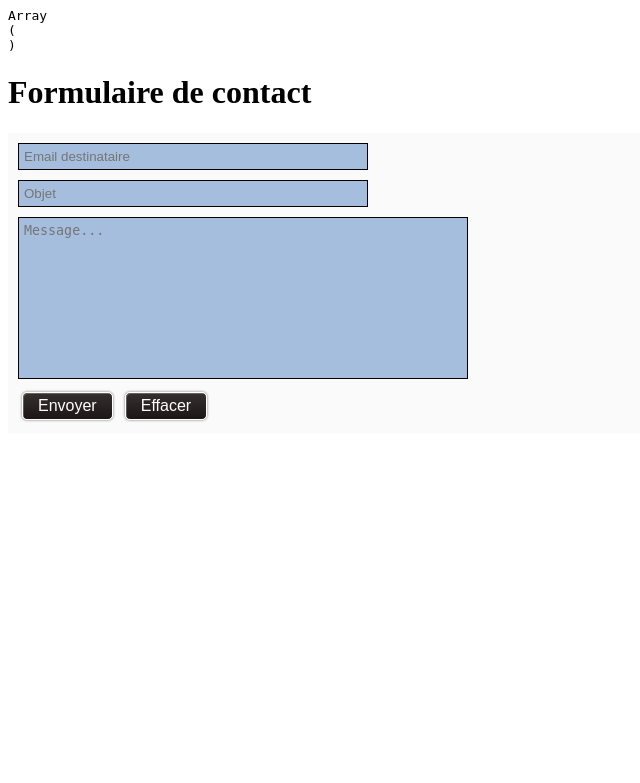
After one commit to SamieGrimm/ActiPress_php, a PHP site: page /envoie.php in a window 1280 px wide. The commit adds this page. Shown: the top 783 px of the page, without its empty margins (0-640 px from the left). Run offline with PHP 8.4, Linux system fonts and the light colour scheme.

Commit message:
push (deconnexion, envoie, actualiser et afficher email dans principale.php)

```diff
--- /dev/null
+++ b/envoie.php
@@ -0,0 +1,43 @@
+<?php
+session_start();
+echo '<pre>';
+print_r($_SESSION);
+echo '</pre>';
+?>
+
+<html>
+
+<head>
+    <meta charset="utf-8">
+    <!-- importer le fichier de style -->
+    <link rel="stylesheet" href="style_envoie.css" media="screen" type="text/css" />
+</head>
+
+<body>
+
+    <h1>Formulaire de contact</h1>
+
+    <form name="formulaire" method="POST" action="envoie_email.php">
+
+            <div class="u-form-email u-form-group u-form-group-2">
+                <input type="text" name="email" id="email" required placeholder="Email destinataire" />
+            </div>
+            <div class="u-form-email u-form-group u-form-group-2">
+                <input type="text" name="sujet" id="sujet" required placeholder="Objet" />
+            </div>
+            <div class="u-form-group u-form-message u-form-group-3">
+                <textarea name="message" id="message" required placeholder="Message..." rows="10"></textarea>
+            </div>
+
+            <div class="u-align-left u-form-group u-form-submit u-form-group-4">
+
+                <input type="submit" value="Envoyer" />
+                <input type="reset" alt="Effacer les champs" value="Effacer" />
+
+            </div>
+        </div>
+    </form>
+
+</body>
+
+</html>
--- a/index.php
+++ b/index.php
@@ -2,6 +2,6 @@
 if (!isset($_SESSION)) {
     header('Location: login.php');
 } else {
-    echo 'yes';
+    header('Location: principale.php');
 }
 ?>
--- /dev/null
+++ b/style_envoie.css
@@ -0,0 +1,69 @@
+form {
+    background-color: #FAFAFA;
+    padding: 10px;
+
+    max-width: 100%;
+}
+
+input[type=text] {
+    border: 1px solid black;
+    background-color: #A6BEDE;
+    width: 350px;
+    margin-bottom: 10px;
+    padding: 5px;
+}
+
+textarea {
+    margin-bottom: 10px;
+    padding: 5px;
+    resize: none;
+    border: 1px solid black;
+    background-color: #A6BEDE;
+    width: 450px;
+}
+
+input[type=button],
+input[type=submit],
+input[type=reset],
+button,
+.button {
+    padding: 4px 15px;
+    margin: 3px 4px;
+    display: inline-block;
+    color: #ffffff;
+    font-size: 16px;
+    cursor: pointer;
+    background: #362F2F;
+    background: linear-gradient(top, #362F2F 0%, #1d1616 100%);
+    background: -moz-linear-gradient(top, #362F2F 0%, #1d1616 100%);
+    background: -webkit-linear-gradient(top, #362F2F 0%, #1d1616 100%);
+    background: -o-linear-gradient(top, #362F2F 0%, #1d1616 100%);
+    border: 1px solid #FFFFFF;
+    border-radius: 5px;
+    -moz-border-radius: 5px;
+    -webkit-border-radius: 5px;
+    -o-border-radius: 5px;
+    box-shadow: 0px 0px 2px 1px rgba(0, 0, 0, 0.25), inset 1px 1px 0px 0px rgba(255, 255, 255, 0.25);
+    -moz-box-shadow: 0px 0px 2px 1px rgba(0, 0, 0, 0.25), inset 1px 1px 0px 0px rgba(255, 255, 255, 0.25);
+    -webkit-box-shadow: 0px 0px 2px 1px rgba(0, 0, 0, 0.25), inset 1px 1px 0px 0px rgba(255, 255, 255, 0.25);
+    -o-box-shadow: 0px 0px 2px 1px rgba(0, 0, 0, 0.25), inset 1px 1px 0px 0px rgba(255, 255, 255, 0.25);
+}
+
+input[type=button]:hover,
+input[type=submit]:hover,
+input[type=reset]:hover,
+button:hover,
+.button:hover {
+    background: linear-gradient(top, #504949 0%, #362F2F 100%);
+    background: -moz-linear-gradient(top, #504949 0%, #362F2F 100%);
+    background: -webkit-linear-gradient(top, #504949 0%, #362F2F 100%);
+    background: -o-linear-gradient(top, #504949 0%, #362F2F 100%);
+}
+
+input[type=button]:active,
+input[type=submit]:active,
+input[type=reset]:active,
+button:active,
+.button:active {
+    opacity: 0.8;
+}
```
Also changed, not shown: actualiser.php (added, +20 -0 lines), bdd.php (added, +17 -0 lines), envoie_email.php (added, +47 -0 lines), fermeture.php (added, +7 -0 lines), login.php (+3 -6 lines), mail.php (added, +8 -0 lines), principale.php (+28 -9 lines), requete.php (added, +12 -0 lines), verification.php (+12 -14 lines).
